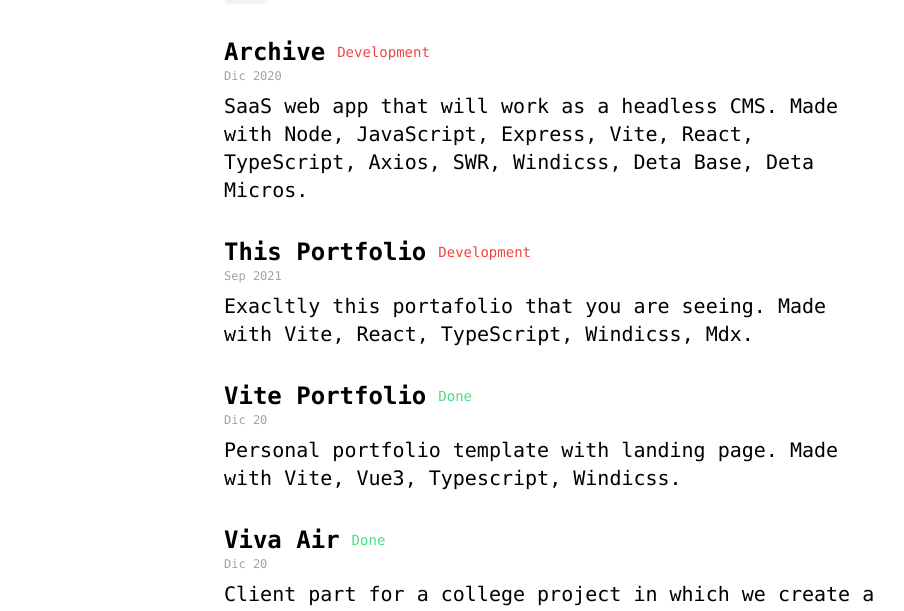
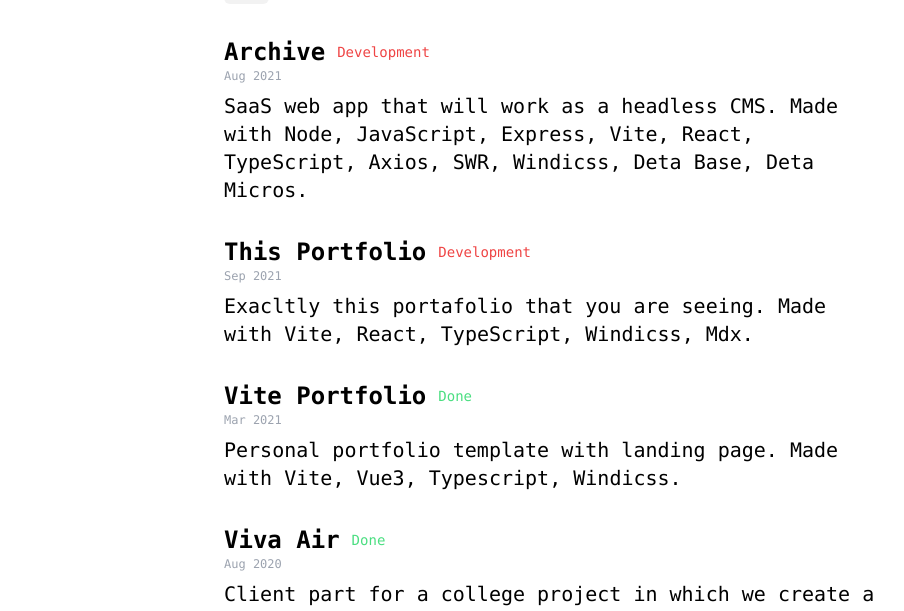
Before and after one commit to M4rteaga/myPortfolio, a React (Vite) app: page /projects in a window 1280 px wide. Shown: the part 288-899 px from the top of the page, without its empty margins (48-952 px from the left). Built offline with nearby package versions, Linux system fonts and the light colour scheme.

Commit message:
date corrections

```diff
--- a/src/Projects/Projects.ts
+++ b/src/Projects/Projects.ts
@@ -1,6 +1,6 @@
 export const projects = [
 	{
-		date: 'Dic 2020',
+		date: 'Aug 2021',
 		status: 'Development',
 		projectTitle: 'Archive',
 		projectDescription: 'SaaS web app that will work as a headless CMS.',
@@ -28,7 +28,7 @@
 		goToLink: 'https://github.com/M4rteaga/myPortfolio',
 	},
 	{
-		date: 'Dic 20',
+		date: 'Mar 2021',
 		status: 'Done',
 		projectTitle: 'Vite Portfolio',
 		projectDescription: 'Personal portfolio template with landing page.',
@@ -36,7 +36,7 @@
 		goToLink: 'https://github.com/M4rteaga/vite-portfolio',
 	},
 	{
-		date: 'Dic 20',
+		date: 'Aug 2020',
 		status: 'Done',
 		projectTitle: 'Viva Air',
 		projectDescription:
--- a/tailwind.config.ts
+++ b/tailwind.config.ts
@@ -3,14 +3,6 @@
 export default defineConfig({
 	darkMode: 'class',
 	// safelist: 'p-3 p-4 p-5',
-	theme: {
-		extend: {
-			colors: {
-				teal: {
-					100: '#096',
-				},
-			},
-		},
-	},
+	theme: {},
 	plugins: [],
 });
```
